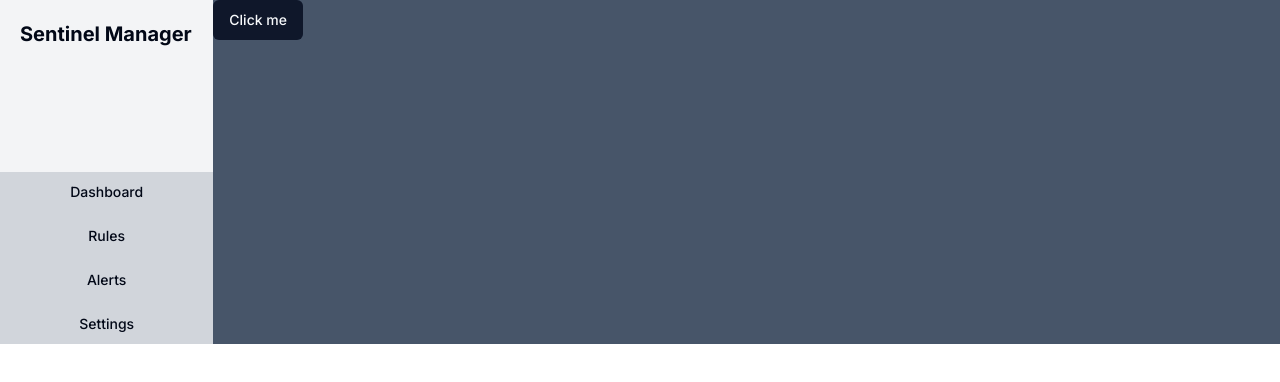
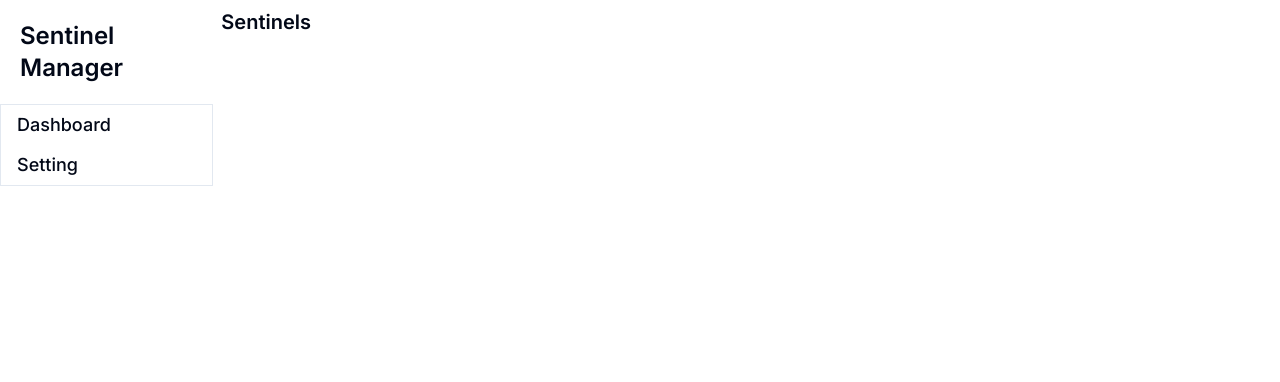
Before and after one commit to opan/sentinel-dashboard, a Next.js app in the folder ui/: page / in a window 1280 px wide. Shown: the top 382 px of the page. Built offline with nearby package versions, Linux system fonts and the light colour scheme.

Commit message:
chore: in progress part 2

```diff
--- a/ui/package.json
+++ b/ui/package.json
@@ -11,7 +11,9 @@
   "dependencies": {
     "@radix-ui/react-menubar": "^1.0.4",
     "@radix-ui/react-scroll-area": "^1.0.5",
+    "@radix-ui/react-separator": "^1.0.3",
     "@radix-ui/react-slot": "^1.0.2",
+    "@tanstack/react-table": "^8.16.0",
     "class-variance-authority": "^0.7.0",
     "clsx": "^2.1.1",
     "lucide-react": "^0.376.0",
--- a/ui/src/app/layout.tsx
+++ b/ui/src/app/layout.tsx
@@ -1,12 +1,13 @@
 import type { Metadata } from "next";
 import { Inter } from "next/font/google";
 import "./globals.css";
+import { Sidebar } from "@/components/ui/sidebar"
 
 const inter = Inter({ subsets: ["latin"] });
 
 export const metadata: Metadata = {
-  title: "Create Next App",
-  description: "Generated by create next app",
+  title: "Sentinel Manager App",
+  description: "Tools to manage multiple Redis Sentinels servers",
 };
 
 export default function RootLayout({
@@ -16,7 +17,16 @@
 }>) {
   return (
     <html lang="en">
-      <body className={inter.className}>{children}</body>
+      <body className={inter.className}>
+        <div className="grid grid-cols-6 h-screen">
+          <div className="col-span-1">
+            <Sidebar />
+          </div>
+          <div className="col-start-2 col-end-7">
+            {children}
+          </div>
+        </div>
+      </body>
     </html>
   );
 }
--- a/ui/src/app/page.tsx
+++ b/ui/src/app/page.tsx
@@ -1,15 +1,7 @@
-import { Button } from "@/components/ui/button"
-import { Sidebar } from "@/components/ui/sidebar"
-
 export default function Home() {
   return (
-    <div className="grid grid-cols-6">
-      <div className="col-span-1 bg-blue-300">
-        <Sidebar />
-      </div>
-      <div className="col-start-2 col-end-7 bg-slate-600">
-        <Button>Click me</Button>
-      </div>
+    <div className="m-2">
+      <h2 className="text-xl font-semibold">Sentinels</h2>
     </div>
   )
 }
--- /dev/null
+++ b/ui/src/components/ui/separator.tsx
@@ -0,0 +1,31 @@
+"use client"
+
+import * as React from "react"
+import * as SeparatorPrimitive from "@radix-ui/react-separator"
+
+import { cn } from "@/lib/utils"
+
+const Separator = React.forwardRef<
+  React.ElementRef<typeof SeparatorPrimitive.Root>,
+  React.ComponentPropsWithoutRef<typeof SeparatorPrimitive.Root>
+>(
+  (
+    { className, orientation = "horizontal", decorative = true, ...props },
+    ref
+  ) => (
+    <SeparatorPrimitive.Root
+      ref={ref}
+      decorative={decorative}
+      orientation={orientation}
+      className={cn(
+        "shrink-0 bg-border",
+        orientation === "horizontal" ? "h-[1px] w-full" : "h-full w-[1px]",
+        className
+      )}
+      {...props}
+    />
+  )
+)
+Separator.displayName = SeparatorPrimitive.Root.displayName
+
+export { Separator }
--- a/ui/src/components/ui/sidebar.tsx
+++ b/ui/src/components/ui/sidebar.tsx
@@ -1,17 +1,22 @@
-import { Button } from "@/components/ui/button";
+import { Button, buttonVariants } from "@/components/ui/button";
+import { ScrollArea } from "@/components/ui/scroll-area";
+import Link from 'next/link'
 
 export function Sidebar() {
   return (
-    <div className="grid grid-rows-2 auto-rows-auto">
-      <div className="bg-gray-100 p-5">
-        <h2 className="text-xl font-bold">Sentinel Manager</h2>
-      </div>
-      <div className="bg-gray-300 grid grid-flow-row gap-1">
-        <Button variant="ghost">Dashboard</Button>
-        <Button variant="ghost">Rules</Button>
-        <Button variant="ghost">Alerts</Button>
-        <Button variant="ghost">Settings</Button>
-      </div>
+    <div>
+      <h2 className="text-2xl font-semibold p-5">Sentinel Manager</h2>
+      <ScrollArea className="border">
+        <div className="">
+          <Button asChild className="justify-start w-full text-lg" variant="ghost">
+            <Link href="/" className="">Dashboard</Link>
+          </Button>
+
+          <Button asChild className="justify-start w-full text-lg" variant="ghost">
+            <Link href="/">Setting</Link>
+          </Button>
+        </div>
+      </ScrollArea>
     </div>
   )
 }
--- /dev/null
+++ b/ui/src/components/ui/table.tsx
@@ -0,0 +1,117 @@
+import * as React from "react"
+
+import { cn } from "@/lib/utils"
+
+const Table = React.forwardRef<
+  HTMLTableElement,
+  React.HTMLAttributes<HTMLTableElement>
+>(({ className, ...props }, ref) => (
+  <div className="relative w-full overflow-auto">
+    <table
+      ref={ref}
+      className={cn("w-full caption-bottom text-sm", className)}
+      {...props}
+    />
+  </div>
+))
+Table.displayName = "Table"
+
+const TableHeader = React.forwardRef<
+  HTMLTableSectionElement,
+  React.HTMLAttributes<HTMLTableSectionElement>
+>(({ className, ...props }, ref) => (
+  <thead ref={ref} className={cn("[&_tr]:border-b", className)} {...props} />
+))
+TableHeader.displayName = "TableHeader"
+
+const TableBody = React.forwardRef<
+  HTMLTableSectionElement,
+  React.HTMLAttributes<HTMLTableSectionElement>
+>(({ className, ...props }, ref) => (
+  <tbody
+    ref={ref}
+    className={cn("[&_tr:last-child]:border-0", className)}
+    {...props}
+  />
+))
+TableBody.displayName = "TableBody"
+
+const TableFooter = React.forwardRef<
+  HTMLTableSectionElement,
+  React.HTMLAttributes<HTMLTableSectionElement>
+>(({ className, ...props }, ref) => (
+  <tfoot
+    ref={ref}
+    className={cn(
+      "border-t bg-muted/50 font-medium [&>tr]:last:border-b-0",
+      className
+    )}
+    {...props}
+  />
+))
+TableFooter.displayName = "TableFooter"
+
+const TableRow = React.forwardRef<
+  HTMLTableRowElement,
+  React.HTMLAttributes<HTMLTableRowElement>
+>(({ className, ...props }, ref) => (
+  <tr
+    ref={ref}
+    className={cn(
+      "border-b transition-colors hover:bg-muted/50 data-[state=selected]:bg-muted",
+      className
+    )}
+    {...props}
+  />
+))
+TableRow.displayName = "TableRow"
+
+const TableHead = React.forwardRef<
+  HTMLTableCellElement,
+  React.ThHTMLAttributes<HTMLTableCellElement>
+>(({ className, ...props }, ref) => (
+  <th
+    ref={ref}
+    className={cn(
+      "h-12 px-4 text-left align-middle font-medium text-muted-foreground [&:has([role=checkbox])]:pr-0",
+      className
+    )}
+    {...props}
+  />
+))
+TableHead.displayName = "TableHead"
+
+const TableCell = React.forwardRef<
+  HTMLTableCellElement,
+  React.TdHTMLAttributes<HTMLTableCellElement>
+>(({ className, ...props }, ref) => (
+  <td
+    ref={ref}
+    className={cn("p-4 align-middle [&:has([role=checkbox])]:pr-0", className)}
+    {...props}
+  />
+))
+TableCell.displayName = "TableCell"
+
+const TableCaption = React.forwardRef<
+  HTMLTableCaptionElement,
+  React.HTMLAttributes<HTMLTableCaptionElement>
+>(({ className, ...props }, ref) => (
+  <caption
+    ref={ref}
+    className={cn("mt-4 text-sm text-muted-foreground", className)}
+    {...props}
+  />
+))
+TableCaption.displayName = "TableCaption"
+
+export {
+  Table,
+  TableHeader,
+  TableBody,
+  TableFooter,
+  TableHead,
+  TableRow,
+  TableCell,
+  TableCaption,
+}
```
Also changed, not shown: 2 other files (tests, documents, lock files or other folders).
